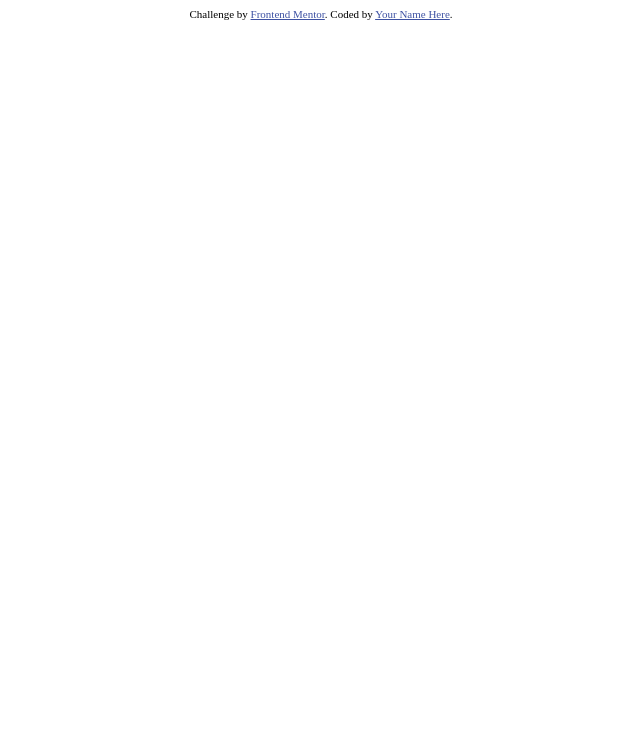
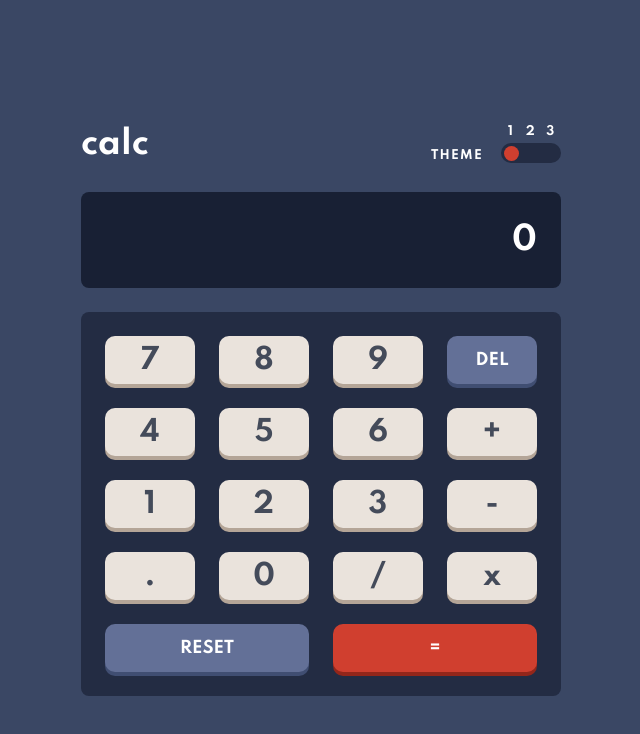
Before and after one commit to landiehan/calculator-app-main, a plain HTML site: page index.html in a window 1280 px wide. Shown: the whole page, without its empty margins (319-959 px from the left). Drawn offline with Linux system fonts and the light colour scheme.

Commit message:
Finish markup and styling

```diff
--- a/index.html
+++ b/index.html
@@ -1,26 +1,69 @@
 <!DOCTYPE html>
-<html lang="en">
+<html lang="en" data-theme="1">
 <head>
   <meta charset="UTF-8">
-  <meta name="viewport" content="width=device-width, initial-scale=1.0"> <!-- displays site properly based on user's device -->
-
+  <meta name="viewport" content="width=device-width, initial-scale=1.0">
   <link rel="icon" type="image/png" sizes="32x32" href="./images/favicon-32x32.png">
-
   <title>Frontend Mentor | Calculator app</title>
-
-  <!-- Feel free to remove these styles or customise in your own stylesheet 👍 -->
-  <style>
-    .attribution { font-size: 11px; text-align: center; }
-    .attribution a { color: hsl(228, 45%, 44%); }
-  </style>
+  <link rel="stylesheet" href="style.css">
+  <script defer src="script.js"></script>
 </head>
 <body>
+  <header class="page-header">
+    <h1>calc</h1>
+    <form class="theme">
+      <fieldset>
+        <legend>Theme</legend>
 
+        <div class="theme-labels">
+          <label for="theme-1"><span class="visually-hidden">theme</span>1</label>
+          <label for="theme-2"><span class="visually-hidden">theme</span>2</label>
+          <label for="theme-3"><span class="visually-hidden">theme</span>3</label>
+        </div>
 
+        <div class="theme-inputs toggle-container">
+          <input type="radio" name="theme" id="theme-1" checked>
+          <input type="radio" name="theme" id="theme-2">
+          <input type="radio" name="theme" id="theme-3">
 
-  <div class="attribution">
-    Challenge by <a href="https://www.frontendmentor.io?ref=challenge" target="_blank">Frontend Mentor</a>.
-    Coded by <a href="#">Your Name Here</a>.
-  </div>
+          <div class="toggle"></div>
+        </div>
+      </fieldset>
+    </form>
+  </header>
+
+  <main>
+    <section class="screen">
+      <h2 class="screen-value" aria-live="polite">0</h2>
+    </section>
+
+    <section class="keypad" aria-label="keypad">
+      <button class="key">7</button>
+      <button class="key">8</button>
+      <button class="key">9</button>
+
+      <button class="key key-del">Del</button>
+
+      <button class="key">4</button>
+      <button class="key">5</button>
+      <button class="key">6</button>
+
+      <button class="key">+</button>
+
+      <button class="key">1</button>
+      <button class="key">2</button>
+      <button class="key">3</button>
+
+      <button class="key">-</button>
+
+      <button class="key">.</button>
+      <button class="key">0</button>
+      <button class="key">/</button>
+      <button class="key">x</button>
+
+      <button class="key key-reset">Reset</button>
+      <button class="key key-equal">=</button>
+    </section>
+  </main>
 </body>
 </html>
--- /dev/null
+++ b/script.js
@@ -0,0 +1,22 @@
+const themeToggles = document.querySelectorAll('input[name="theme"]');
+themeToggles.forEach((themeToggle, index) => {
+  themeToggle.addEventListener('change', () => {
+    document.documentElement.dataset.theme = index + 1;
+  });
+});
+
+const numberKeys = document.querySelectorAll('button');
+const screenValue = document.querySelector('.screen-value');
+numberKeys.forEach(numberKey => {
+  numberKey.addEventListener('mousedown', () => {
+    numberKey.classList.add('is-pressing');
+  });
+
+  numberKey.addEventListener('mouseup', () => {
+    numberKey.classList.remove('is-pressing');
+  });
+
+  numberKey.addEventListener('click', () => {
+    screenValue.textContent += numberKey.textContent;
+  });
+});
--- /dev/null
+++ b/style.css
@@ -0,0 +1,342 @@
+/* Load fonts */
+/* spartan-700 - latin */
+@font-face {
+  font-family: 'Spartan';
+  font-style: normal;
+  font-weight: 700;
+  src: local(''),
+       url('../fonts/spartan-v3-latin-700.woff2') format('woff2'), /* Chrome 26+, Opera 23+, Firefox 39+ */
+       url('../fonts/spartan-v3-latin-700.woff') format('woff'); /* Chrome 6+, Firefox 3.6+, IE 9+, Safari 5.1+ */
+}
+
+:root {
+  --dark-blue-100: #637097;
+  --dark-blue-200: #404e72;
+  /* body background color */
+  --dark-blue-300: #3a4764;
+  --light-gray: #e6e6e6;
+  --dark-blue-700: #232c43;
+  --dark-blue-900: #182034;
+
+  --dark-violet-800: #160628;
+  --dark-violet-900: #1d0934;
+
+  --grayish-orange-100: #eae3dc;
+  --grayish-orange-200: #d1cccc;
+  --grayish-orange-300: #b4a597;
+
+  --red: #d03f2f;
+  --dark-red: #93261a;
+
+  --orange: #ca5502;
+
+  --cyan: #00e0d1;
+
+  /* Text */
+  --very-dark-grayish-blue: #444b5a;
+  --white: #ffffff;
+
+  --very-dark-grayish-yellow: #35352c;
+  --light-yellow: #ffe53d;
+  --very-dark-blue: #1b2428;
+}
+
+[data-theme="1"] {
+  --primary: var(--white);
+  --body-background-color: var(--dark-blue-300);
+  --toggle-container-background: var(--dark-blue-700);
+  /* toggle background = keypad background */
+  --toggle-background: var(--red);
+
+  /* Keys */
+  /* normal keys */
+  --key-background: hsl(30, 25%, 89%);
+  --key-shadow: hsl(28, 16%, 65%);
+  /* del and reset keys */
+  --key-del-background: hsl(225, 21%, 49%);
+  --key-del-shadow: hsl(224, 28%, 35%);
+  /* "=" key */
+  --key-equal-background: hsl(6, 63%, 50%);
+  --key-equal-shadow: hsl(6, 70%, 34%);
+
+  /* Key text color */
+  --key-color: hsl(221, 14%, 31%);
+  --key-del-color: white;
+  --key-equal-color: white;
+
+  /* Screen */
+  --screen-background: hsl(224, 36%, 15%);
+}
+
+[data-theme="2"] {
+  --primary: var(--very-dark-grayish-yellow);
+  --body-background-color: var(--light-gray);
+  --toggle-container-background: var(--grayish-orange-200);
+  --toggle-background: var(--orange);
+
+  /* Keys */
+  /* normal keys */
+  --key-background: hsl(45, 7%, 89%);
+  --key-shadow: hsl(35, 11%, 61%);
+  /* del and reset keys */
+  --key-del-background: hsl(185, 42%, 37%);
+  --key-del-shadow: hsl(185, 58%, 25%);
+  /* "=" key */
+  --key-equal-background: hsl(25, 98%, 40%);
+  --key-equal-shadow: hsl(25, 99%, 27%);
+
+  /* Key text color */
+  --key-color: hsl(60, 10%, 19%);
+  --key-del-color: white;
+  --key-equal-color: white;
+
+  /* Screen */
+  --screen-background: hsl(0, 0%, 93%);
+}
+
+[data-theme="3"] {
+  --primary: var(--light-yellow);
+  --body-background-color: var(--dark-violet-800);
+  --toggle-container-background: var(--dark-violet-900);
+  --toggle-background: var(--cyan);
+
+  /* Keys */
+  /* normal keys */
+  --key-background: hsl(268, 47%, 21%);
+  --key-shadow: hsl(290, 70%, 36%);
+  /* del and reset keys */
+  --key-del-background: hsl(281, 89%, 26%);
+  --key-del-shadow: hsl(285, 91%, 52%);
+  /* "=" key */
+  --key-equal-background: hsl(176, 100%, 44%);
+  --key-equal-shadow: hsl(177, 92%, 70%);
+
+  /* Key text color */
+  --key-color: hsl(52, 100%, 62%);
+  --key-del-color: white;
+  --key-equal-color: hsl(198, 20%, 13%);
+
+  /* Screen */
+  --screen-background: hsl(268, 71%, 12%);
+}
+
+.visually-hidden {
+  position: absolute;
+  width: 0;
+  height: 0;
+  clip: rect(0, 0, 0, 0);
+}
+
+body {
+  background-color: var(--body-background-color);
+  transition: background-color 0.3s ease-in;
+  padding: 0 1.5rem;
+  max-width: 480px;
+  margin: 0 auto;
+  font-family: 'Spartan', sans-serif;
+  min-height: 100vh;
+  display: flex;
+  flex-direction: column;
+  justify-content: center;
+  overflow-x: hidden;
+}
+
+.page-header {
+  display: flex;
+  justify-content: space-between;
+  align-items: center;
+}
+
+h1 {
+  color: var(--primary);
+}
+
+/* Theme widgit */
+
+.theme {
+  font-size: 0.75rem;
+  letter-spacing: 0.1em;
+}
+
+.theme fieldset {
+  position: relative;
+  width: 3rem;
+  display: grid;
+  row-gap: 0.25rem;
+
+  /* Reset */
+  border: 0;
+  padding: 0;
+  margin: 0;
+}
+
+.theme legend {
+  position: absolute;
+  right: calc(100% + 1rem);
+  bottom: 0;
+  color: var(--primary);
+  text-transform: uppercase;
+}
+
+.theme-labels,
+.theme-inputs {
+  display: flex;
+  justify-content: space-between;
+}
+
+.theme-labels label {
+  flex: 1;
+  text-align: center;
+  color: var(--primary);
+  cursor: pointer;
+}
+
+.theme-inputs input {
+  flex: 1;
+  opacity: 0;
+  /* Reset */
+  margin: 0;
+  cursor: pointer;
+}
+
+.toggle-container {
+  --slider-container-padding: 0.125rem;
+  --slider-container-height: 1.25rem;
+
+  height: var(--slider-container-height);
+  background-color: var(--toggle-container-background);
+  position: relative;
+  border-radius: 9999px;
+}
+
+.toggle-container input {
+  font-size: 1rem;
+  width: var(--slider-container-height);
+  height: var(--slider-container-height);
+}
+
+.toggle {
+  position: absolute;
+  left: 0;
+  width: var(--slider-container-height);
+  height: var(--slider-container-height);
+  display: flex;
+  align-items: center;
+  justify-content: center;
+  transition: transform 0.3s;
+}
+
+.toggle::before {
+  content: "";
+  width: 75%;
+  height: 75%;
+  border-radius: 50%;
+  background-color: var(--toggle-background);
+}
+
+input[name="theme"]:first-of-type:checked ~ .toggle {
+  transform: translateX(0);
+}
+
+input[name="theme"]:nth-of-type(2):checked ~ .toggle {
+  transform: translateX(100%);
+}
+
+input[name="theme"]:last-of-type:checked ~ .toggle {
+  transform: translateX(200%);
+}
+
+/* Screen */
+
+.screen {
+  --screen-height: 6rem;
+
+  height: var(--screen-height);
+  background-color: var(--screen-background);
+  border-radius: 0.5rem;
+  margin: 0.5rem 0 1.5rem;
+  padding: 0 1.5rem;
+}
+
+.screen-value {
+  margin: 0;
+  text-align: right;
+  height: 100%;
+  line-height: var(--screen-height);
+  font-size: 32px;
+  color: var(--primary);
+  overflow: hidden;
+  text-overflow: ellipsis;
+}
+
+/* Keypad */
+
+.keypad {
+  display: grid;
+  padding: 1.5rem;
+  grid-template-columns: repeat(4, 1fr);
+  gap: 1rem;
+  background-color: var(--toggle-container-background);
+  border-radius: 0.5rem;
+}
+
+.key {
+  border-radius: 0.25rem;
+  height: 3.625rem;
+  border: 0;
+  background-color: var(--key-background);
+  box-shadow: 0 0.25rem 0 0 var(--key-shadow);
+  transition: all 0.3s;
+  cursor: pointer;
+  font-family: inherit;
+  font-size: 1.75rem;
+  color: var(--key-color);
+}
+
+.key-reset {
+  grid-column: 1 / 3;
+}
+
+.key-reset,
+.key-del {
+  background-color: var(--key-del-background);
+  box-shadow: 0 0.25rem 0 0 var(--key-del-shadow);
+  text-transform: uppercase;
+  color: var(--key-del-color);
+  font-size: 1rem;
+}
+
+.key-equal {
+  grid-column: -1 / -3;
+  background-color: var(--key-equal-background);
+  box-shadow: 0 0.25rem 0 0 var(--key-equal-shadow);
+  color: var(--key-equal-color);
+  font-size: 1rem;
+}
+
+/* Add press effect for keys */
+
+.key.is-pressing {
+  transform: translateY(0.1rem);
+  box-shadow: 0 0.15rem 0 0 var(--key-shadow);
+}
+
+.key-reset.is-pressing,
+.key-del.is-pressing {
+  box-shadow: 0 0.15rem 0 0 var(--key-del-shadow);
+}
+
+.key-equal.is-pressing {
+  box-shadow: 0 0.15rem 0 0 var(--key-equal-shadow);
+}
+
+@media screen and (min-width: 480px) {
+  .keypad {
+    gap: 1.5rem;
+  }
+
+  .key {
+    height: 3rem;
+    border-radius: 0.625rem;
+  }
+}
```
Also changed, not shown: fonts/spartan-v3-latin-700.woff (added), fonts/spartan-v3-latin-700.woff2 (added).
